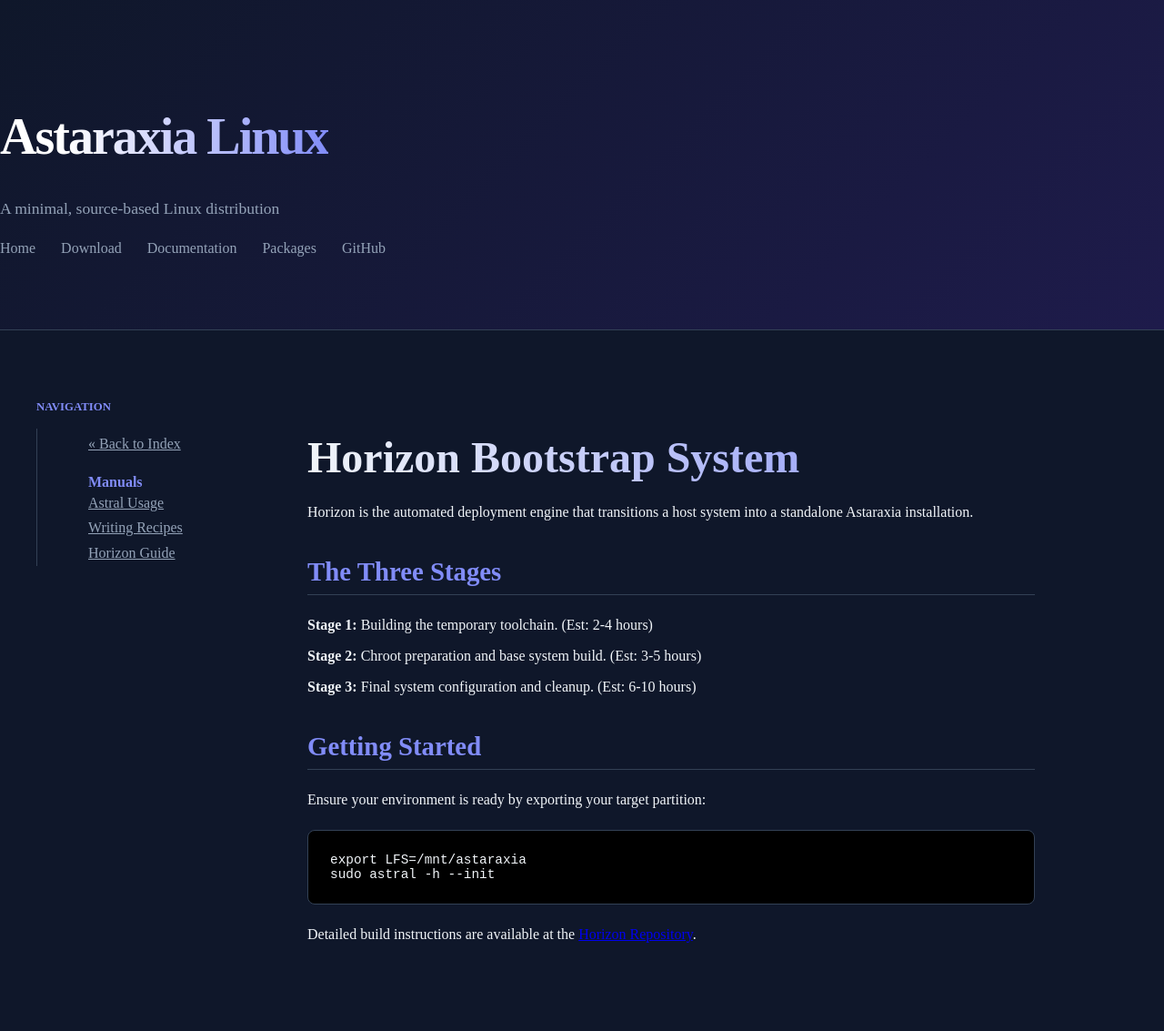
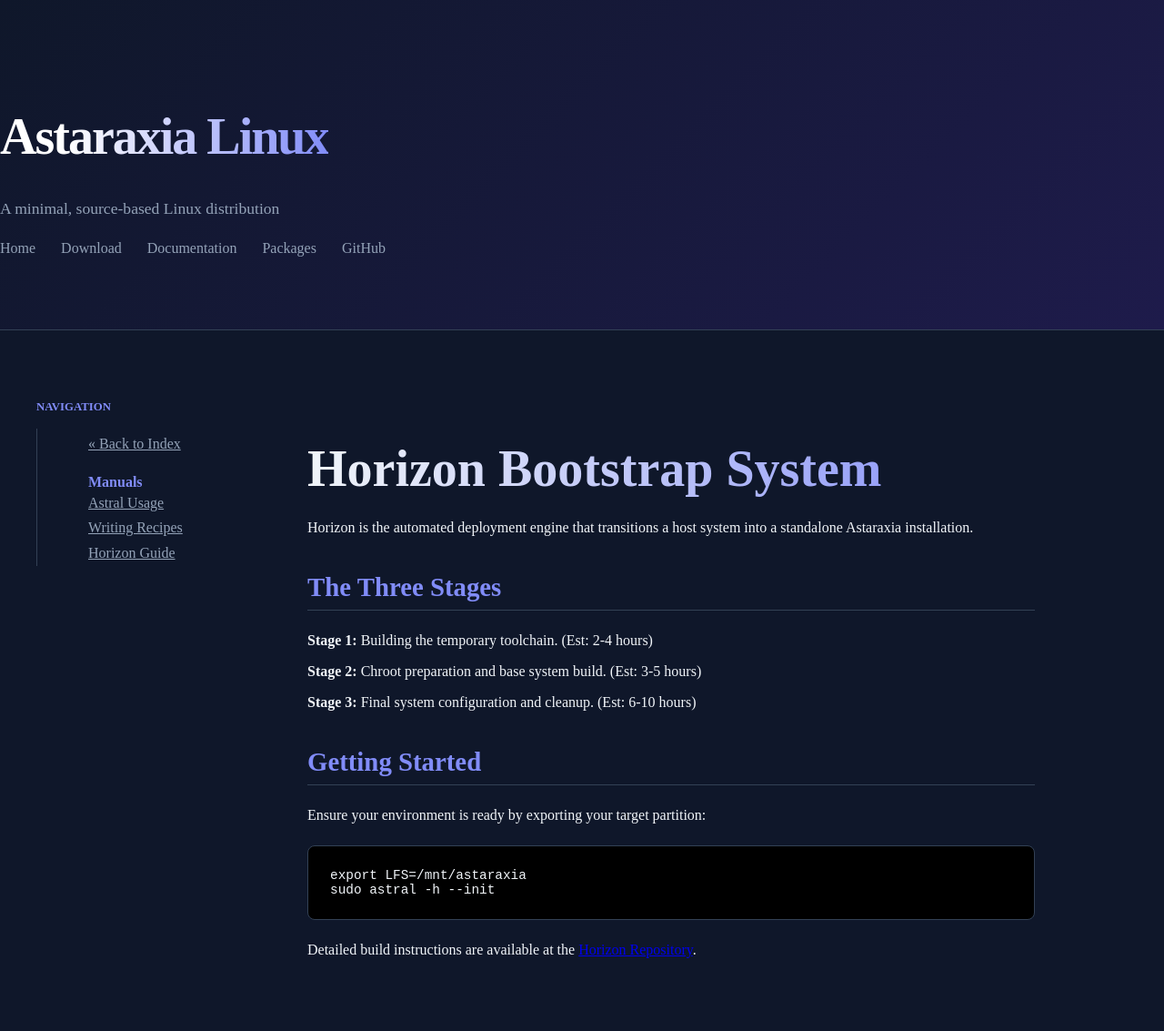
Before and after one commit to Astaraxia-Linux/astaraxia-linux.github.io, a Jekyll site: the page built from docus/horizon.html, in a window 1280 px wide. Shown: the whole page at 91% size. Built offline with Jekyll 4.4.1, drawn with Linux system fonts in a browser that asks for light colours.

Commit message:
Update doc-page.html

```diff
--- a/_layouts/doc-page.html
+++ b/_layouts/doc-page.html
@@ -22,8 +22,7 @@
             }
 
             .docs-content h1 {
-                font-size: 3rem;
-                font-weight: 800;
+                font-size: 3.5rem;
                 margin-bottom: 1.5rem;
                 background: linear-gradient(to right, #f1f5f9, #818cf8);
                 -webkit-background-clip: text;
```
